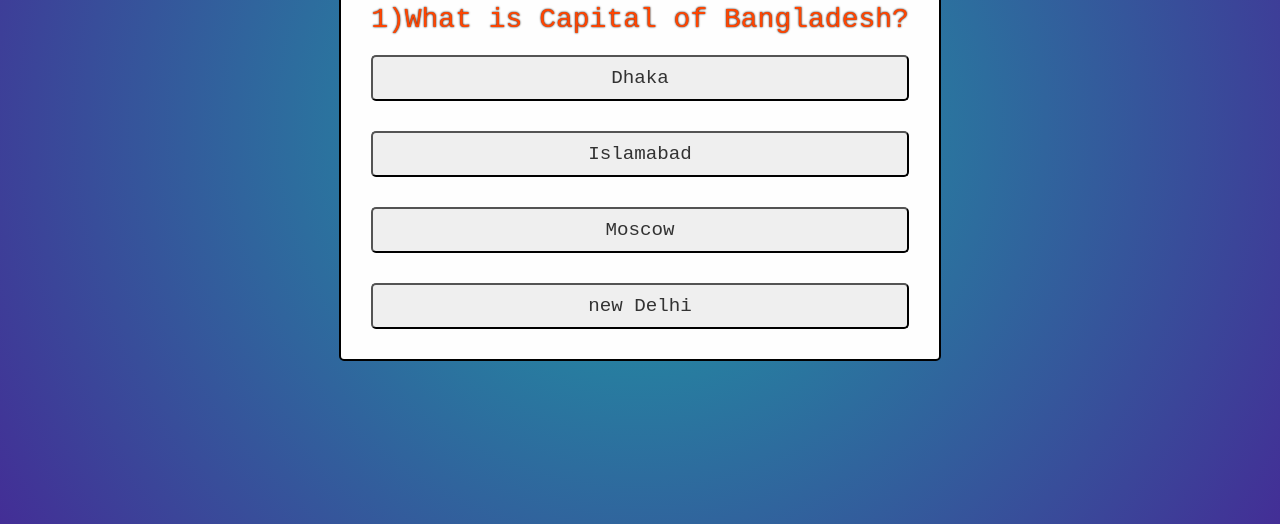
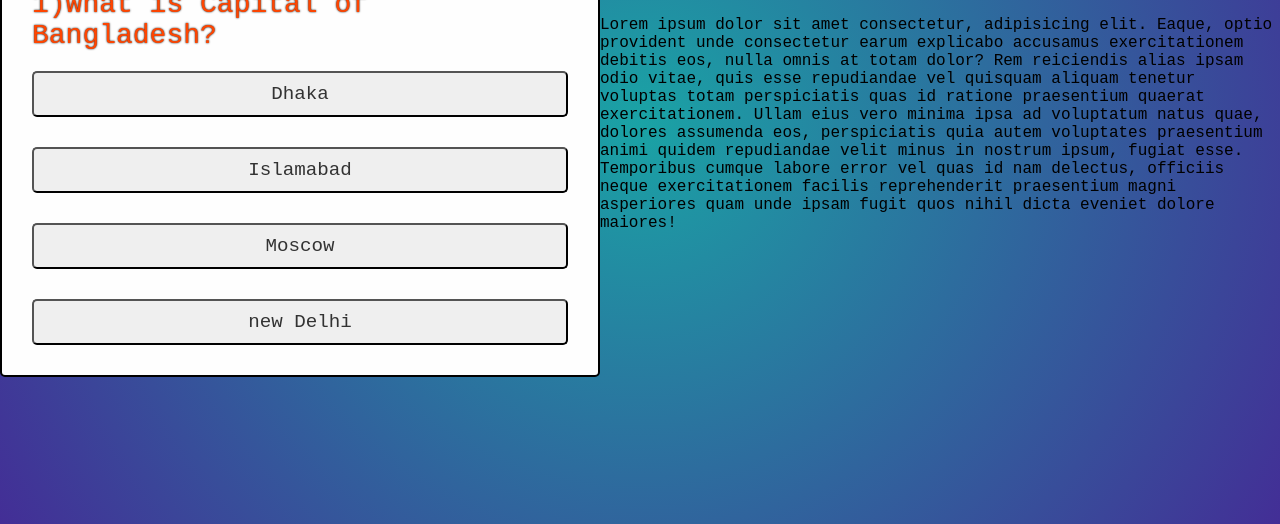
Before and after one commit to lingkon781/10-js-projects, a plain HTML site: page QUIZ APP/index.html in a window 1280 px wide. Shown: the part 276-800 px from the top of the page. Drawn offline with Linux system fonts and the light colour scheme.

Commit message:
lorem added

```diff
--- a/QUIZ APP/index.html
+++ b/QUIZ APP/index.html
@@ -28,6 +28,7 @@
 
     </div>
 
+    <p>Lorem ipsum dolor sit amet consectetur, adipisicing elit. Eaque, optio provident unde consectetur earum explicabo accusamus exercitationem debitis eos, nulla omnis at totam dolor? Rem reiciendis alias ipsam odio vitae, quis esse repudiandae vel quisquam aliquam tenetur voluptas totam perspiciatis quas id ratione praesentium quaerat exercitationem. Ullam eius vero minima ipsa ad voluptatum natus quae, dolores assumenda eos, perspiciatis quia autem voluptates praesentium animi quidem repudiandae velit minus in nostrum ipsum, fugiat esse. Temporibus cumque labore error vel quas id nam delectus, officiis neque exercitationem facilis reprehenderit praesentium magni asperiores quam unde ipsam fugit quos nihil dicta eveniet dolore maiores!</p>
 
     <script src="main.js"></script>
 </body>
```
